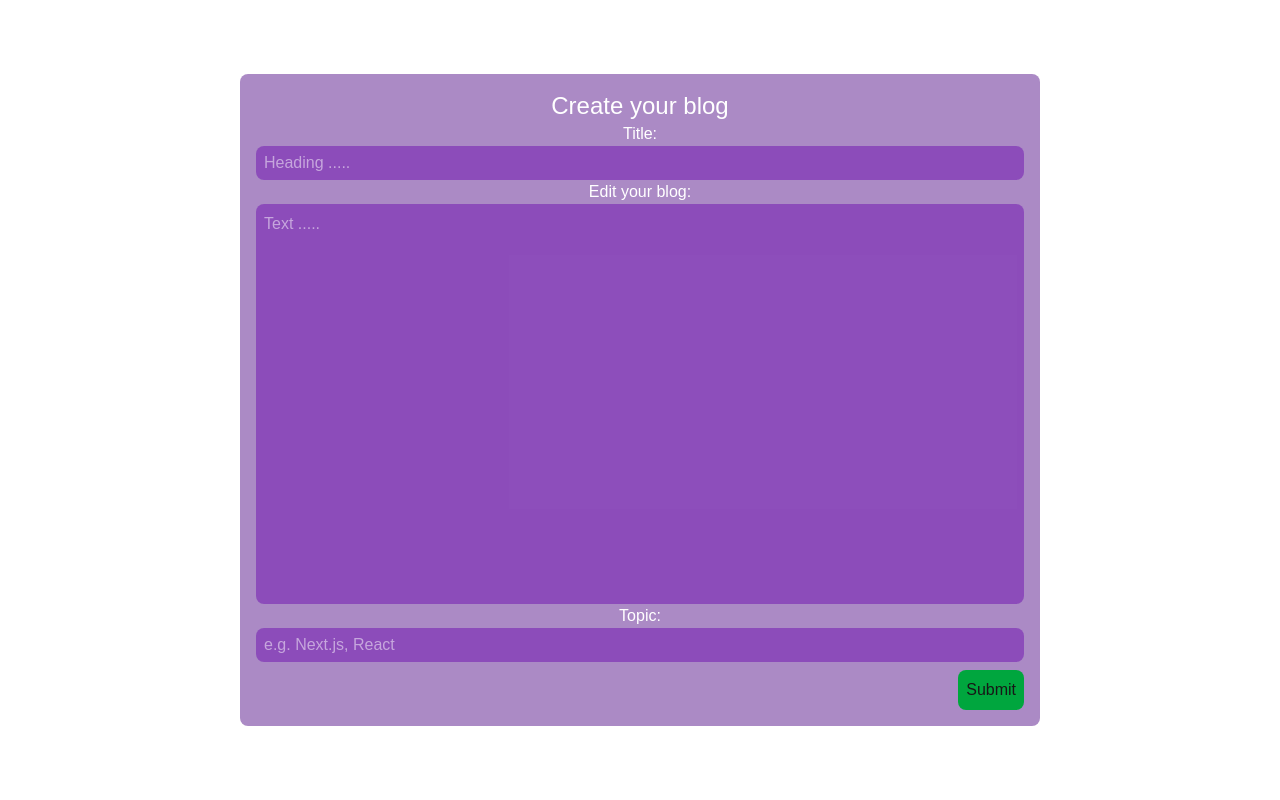
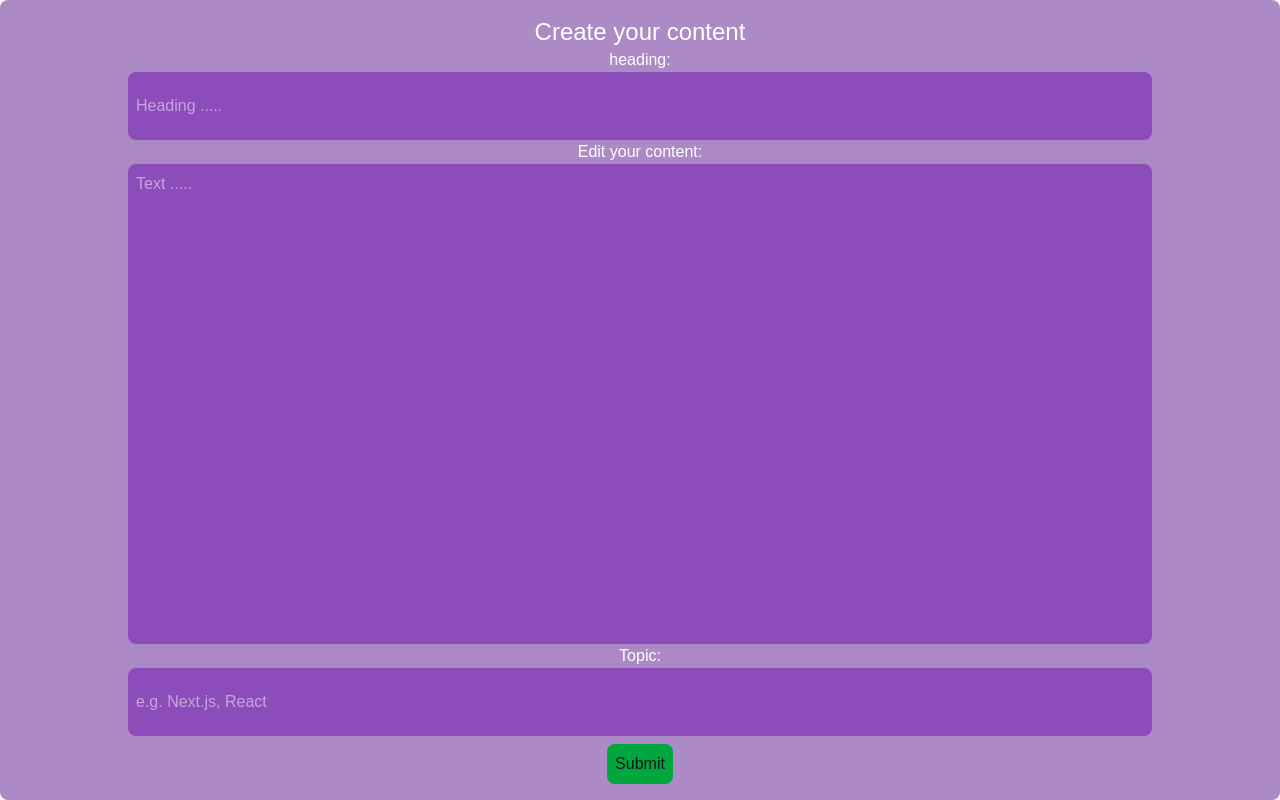
Before and after one commit to Alter2k20/CosMos, a Next.js app: page /Editor in a window 1280 px wide. Built offline with nearby package versions, Linux system fonts and the light colour scheme.

Commit message:
added to create blogs and view blogs

```diff
--- a/package.json
+++ b/package.json
@@ -12,7 +12,8 @@
     "mysql2": "^3.14.1",
     "next": "15.3.2",
     "react": "^19.0.0",
-    "react-dom": "^19.0.0"
+    "react-dom": "^19.0.0",
+    "react-markdown": "^10.1.0"
   },
   "devDependencies": {
     "@tailwindcss/postcss": "^4",
--- a/src/app/(components)/Editor/page.jsx
+++ b/src/app/(components)/Editor/page.jsx
@@ -2,67 +2,92 @@
 import React, { useState } from "react";
 
 function page() {
-    const [data, setData] =  useState({
-        title: "",
-        blog: "",
+    const [data, setData] = useState({
+        heading: "",
+        content: "",
         topic: "",
+        userId: 1, // have to add an method to get the userID ..........................................................................
     });
 
     const handleSubmit = async (e) => {
         e.preventDefault();
-        const { title, blog, topic } = data;
+        const { heading, content, topic, userId } = data;
+        console.table(data);
         const response = await fetch("/api/blog/createblog", {
             method: "POST",
             headers: {
                 "Content-Type": "application/json",
             },
-            body: JSON.stringify({ title, blog, topic }),
+            body: JSON.stringify({ ...data }),
         });
         const result = await response.json();
         console.log(result);
-    }
+    };
 
     return (
-        <div className="w-[100vw] h-[100vh] flex justify-center place-items-center">
-            <form className=" h-fit w-fit  flex flex-col justify-center place-items-center bg-purple-900/50 rounded-lg p-4 " onSubmit={handleSubmit}>
-              <h1 className="text-white text-2xl">Create your blog</h1>
-              <label htmlFor="title" className="text-white">Title:</label>
+        <div className=" flex justify-center place-items-center w-fit h-fit">
+            <form
+                className=" h-[100vh] w-[100vw]  flex flex-col justify-center place-items-center bg-purple-900/50 rounded-lg p-4 "
+                onSubmit={handleSubmit}
+            >
+                <h1 className="text-white text-2xl">Create your content</h1>
+                <label htmlFor="heading" className="text-white">
+                    heading:
+                </label>
                 <input
-                className="w-full h-[10%] bg-purple-800/50 text-white rounded-lg  p-2 outline-0"
+                    className="w-[80vw] h-[10%] bg-purple-800/50 text-white rounded-lg  p-2 outline-0"
                     type="text"
-                name="title"
-                id="title"
-                value={data.title}
+                    name="heading"
+                    id="heading"
+                    value={data.heading}
                     placeholder="Heading ....."
                     onChange={(e) => {
-                    setData((prevFormData) => ({ ...prevFormData, title: e.target.value }));
+                        setData((prevFormData) => ({
+                            ...prevFormData,
+                            heading: e.target.value,
+                        }));
                     }}
                 />
-              <label htmlFor="edit" className="text-white">Edit your blog:</label>
+                <label htmlFor="edit" className="text-white">
+                    Edit your content:
+                </label>
                 <textarea
-                className="w-[60vw] h-[50vh]  bg-purple-800/50 text-white rounded-lg resize-none overflow-y-auto p-2 outline-0"
-                name="blog"
+                    className="w-[80vw] h-[70vh]  bg-purple-800/50 text-white rounded-lg resize-none overflow-y-auto p-2 outline-0"
+                    name="content"
                     id="edit"
-                value={data.blog}
-                aria-multiline = {"true"}
+                    value={data.content}
+                    aria-multiline={"true"}
                     placeholder="Text ....."
                     onChange={(e) => {
-                    setData((prevFormData) => ({ ...prevFormData, blog: e.target.value }));
+                        setData((prevFormData) => ({
+                            ...prevFormData,
+                            content: e.target.value,
+                        }));
                     }}
                 />
-            <label htmlFor="topic" className="text-white">Topic:</label>
+                <label htmlFor="topic" className="text-white">
+                    Topic:
+                </label>
                 <input
-                className="w-full h-[10%] bg-purple-800/50 text-white rounded-lg p-2 outline-0"
+                    className="w-[80vw] h-[10%] bg-purple-800/50 text-white rounded-lg p-2 outline-0"
                     type="text"
                     name="topic"
                     id="topic"
                     value={data.topic}
                     placeholder="e.g. Next.js, React"
                     onChange={(e) => {
-                    setData((prevFormData) => ({ ...prevFormData, topic: e.target.value }));
+                        setData((prevFormData) => ({
+                            ...prevFormData,
+                            topic: e.target.value,
+                        }));
                     }}
                 />
-            <button type="submit" className="ml-[auto] mt-2 cursor-pointer hover:bg-green-900 transition-colors bg-green-600 rounded-lg p-2 " >Submit</button>
+                <button
+                    type="submit"
+                    className="mt-2 cursor-pointer hover:bg-green-900 transition-colors bg-green-600 rounded-lg p-2 "
+                >
+                    Submit
+                </button>
             </form>
         </div>
     );
--- /dev/null
+++ b/src/app/(components)/Home/page.jsx
@@ -0,0 +1,30 @@
+"use client";
+import { useEffect,useState } from "react";
+import ReactMarkdown from "react-markdown"
+
+export default function page() {
+  const [blogs, setBlogs] = useState([]);
+    useEffect(()=>{
+        fetch('/api/blog/getblogs')
+        .then((respone)=>respone.json())
+        .then((data)=>{
+          console.log(data)
+          setBlogs([...data])
+        })
+        .catch((err)=>{console.log(err)})
+    },[])
+  return (
+    <div className="w-[100vw] h-[100vh] flex justify-center">
+      <div id="matrices" className="w-[20vw] p-4 grid grid-cols-2"><div>Total no of blogs :</div><div> {blogs.length}</div></div>
+      <div id="allblogs" className="text-white w-[60vw] max-h-dvh grid grid-rows-[auto]  gap-4 overflow-y-scroll border-l-2 border-r-2 p-2 ">
+      {blogs.map((val)=>(
+        <div key={val.blogId} className="grid grid-cols-1 grid-rows-2 border-2 mb-2 bg-gray-800 p-4 rounded-md">
+          <div className="flex justify-between place-content-center">{val.heading}<pre className="w-fit h-fit p-1 bg-gray-600/50 rounded-md text-sm">{val.topic}</pre></div>
+          <div>{val.content}</div>
+        </div>
+      ))}
+    </div>
+    <div id="filter" className="w-[20vw]"></div>
+    </div>
+  )
+}
--- a/src/app/(components)/Login/page.jsx
+++ b/src/app/(components)/Login/page.jsx
@@ -49,7 +49,7 @@ const Login = () => {
     }
 
   return (
-    <div className='w-dvw h-dvh flex flex-col justify-center items-center bg-gradient-to-r from-blue-500 to-purple-500'>
+    <div className='w-dvw h-dvh flex flex-col justify-center items-center bg-gradient-to-r from-blue-500/50 to-purple-500/50'>
         <h1 className='text-4xl text-white font-bold mb-1'>Login</h1>
         <form method='POST' className='w-[35vw] h-fit p-4 bg-white rounded text-black shadow-md grid grid-cols-2 gap-4' onSubmit={handleSubmit}>
             <label htmlFor="username">Username</label>
--- a/src/app/globals.css
+++ b/src/app/globals.css
@@ -1,6 +1,6 @@
 @import "tailwindcss";
 
-html{
+html,#allblogs{
   scroll-behavior: smooth;
   scrollbar-width: none;
 }
```
Also changed, not shown: src/app/(components)/Signup/page.js (deleted), 1 other file (tests, documents, lock files or other folders). Lines whose indentation alone changed are shown as unchanged.
